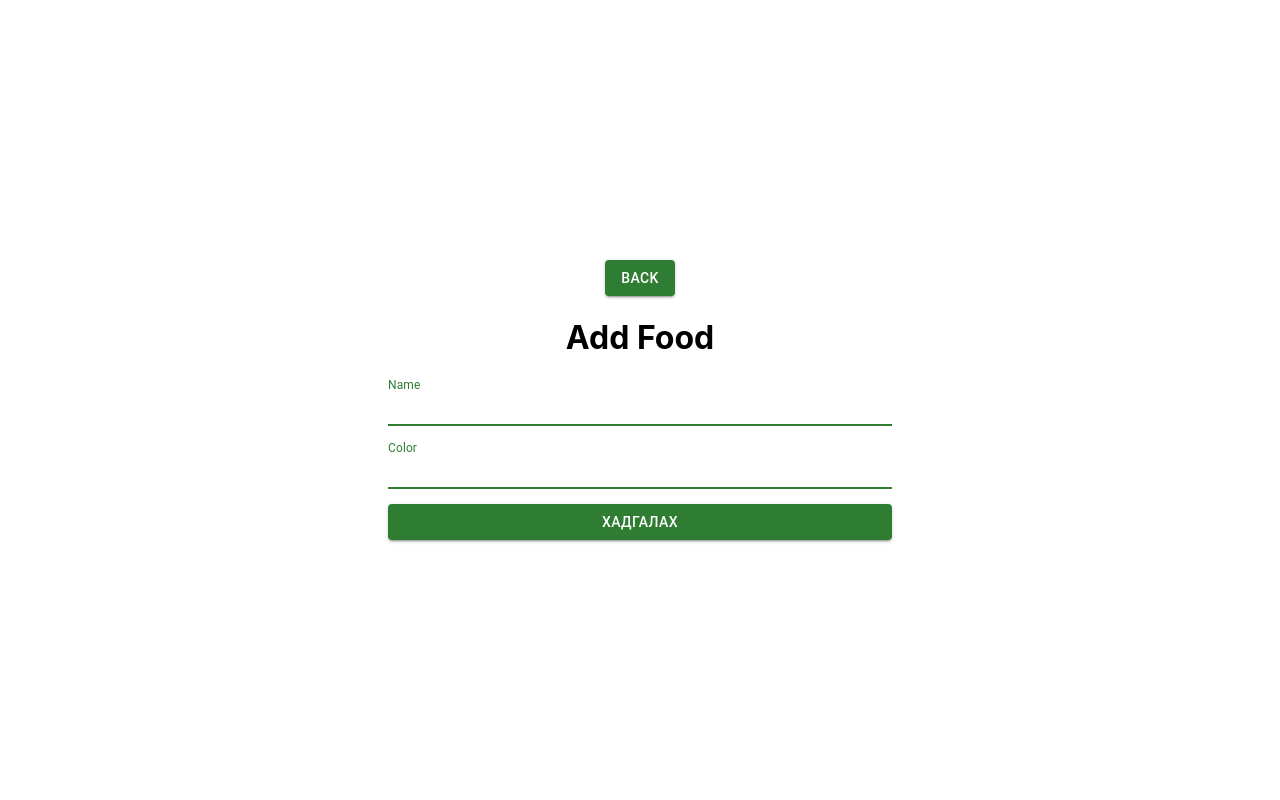
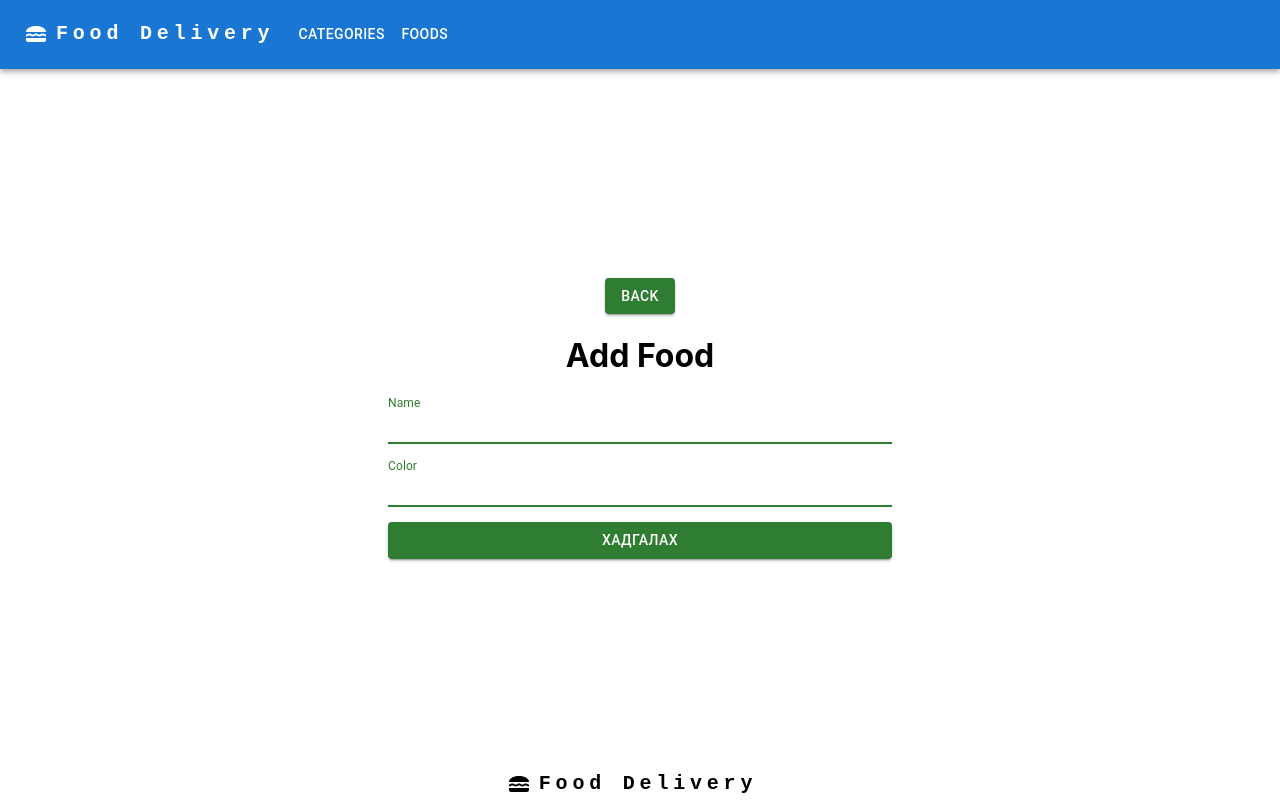
Before and after one commit to MunkhtamirG/next-food-delivery-admin, a Next.js app in the folder front-end/: page /category/add in a window 1280 px wide. Built offline with nearby package versions, Linux system fonts and the light colour scheme.

Commit message:
ADD navbar footer

```diff
--- /dev/null
+++ b/front-end/components/Footer.tsx
@@ -0,0 +1,36 @@
+import React from "react";
+import LunchDiningIcon from "@mui/icons-material/LunchDining";
+import Typography from "@mui/material/Typography";
+
+export default function footer() {
+  return (
+    <div
+      style={{
+        width: "100vw",
+        display: "flex",
+        justifyContent: "center",
+        color: "black",
+        alignItems: "center",
+      }}
+    >
+      <LunchDiningIcon sx={{ display: { xs: "none", md: "flex" }, mr: 1 }} />
+      <Typography
+        variant="h6"
+        noWrap
+        component="a"
+        href="/"
+        sx={{
+          mr: 2,
+          display: { xs: "none", md: "flex" },
+          fontFamily: "monospace",
+          fontWeight: 700,
+          letterSpacing: ".3rem",
+          color: "inherit",
+          textDecoration: "none",
+        }}
+      >
+        Food Delivery
+      </Typography>
+    </div>
+  );
+}
--- /dev/null
+++ b/front-end/components/Layout.jsx
@@ -0,0 +1,21 @@
+import React from "react";
+import Footer from "./Footer";
+import Navbar from "./Navbar";
+
+export default function Layout({ children }) {
+  return (
+    <div
+      style={{
+        height: "100vh",
+        display: "flex",
+        flexDirection: "column",
+        justifyContent: "space-between",
+        alignItems: "center",
+      }}
+    >
+      <Navbar />
+      {children}
+      <Footer />
+    </div>
+  );
+}
--- /dev/null
+++ b/front-end/components/Navbar.jsx
@@ -0,0 +1,62 @@
+import * as React from "react";
+import AppBar from "@mui/material/AppBar";
+import Box from "@mui/material/Box";
+import Toolbar from "@mui/material/Toolbar";
+import Typography from "@mui/material/Typography";
+import Container from "@mui/material/Container";
+import Button from "@mui/material/Button";
+import LunchDiningIcon from "@mui/icons-material/LunchDining";
+import { useRouter } from "next/router";
+
+const pages = ["Categories", "Foods"];
+
+const Navbar = () => {
+  const router = useRouter();
+  return (
+    <AppBar position="static">
+      <Container maxWidth="xl">
+        <Toolbar disableGutters>
+          <LunchDiningIcon
+            sx={{ display: { xs: "none", md: "flex" }, mr: 1 }}
+          />
+          <Typography
+            variant="h6"
+            noWrap
+            component="a"
+            href="/"
+            sx={{
+              mr: 2,
+              display: { xs: "none", md: "flex" },
+              fontFamily: "monospace",
+              fontWeight: 700,
+              letterSpacing: ".3rem",
+              color: "inherit",
+              textDecoration: "none",
+            }}
+          >
+            Food Delivery
+          </Typography>
+
+          <Box sx={{ flexGrow: 1, display: { xs: "none", md: "flex" } }}>
+            {pages.map((page) => (
+              <Button
+                key={page}
+                onClick={() => {
+                  if (page == "Categories") {
+                    router.push("/category");
+                  } else {
+                    router.push("/food");
+                  }
+                }}
+                sx={{ my: 2, color: "white", display: "block" }}
+              >
+                {page}
+              </Button>
+            ))}
+          </Box>
+        </Toolbar>
+      </Container>
+    </AppBar>
+  );
+};
+export default Navbar;
--- a/front-end/components/categoryTable.tsx
+++ b/front-end/components/categoryTable.tsx
@@ -13,7 +13,7 @@ import DeleteIcon from "@mui/icons-material/Delete";
 import { useRouter } from "next/router";
 import AddCircleIcon from "@mui/icons-material/AddCircle";
 
-export default function BasicTable({ categories }: any) {
+export default function CategoryTable({ categories }: any) {
   const [render, setRender] = React.useState(true);
   const router = useRouter();
 
--- a/front-end/components/foodTable.tsx
+++ b/front-end/components/foodTable.tsx
@@ -5,7 +5,6 @@ import TableCell from "@mui/material/TableCell";
 import TableContainer from "@mui/material/TableContainer";
 import TableHead from "@mui/material/TableHead";
 import TableRow from "@mui/material/TableRow";
-import Paper from "@mui/material/Paper";
 import axios from "axios";
 import Button from "@mui/material/Button";
 import EditIcon from "@mui/icons-material/Edit";
@@ -17,7 +16,7 @@ const header: {} = {
   color: "white",
 };
 
-export default function BasicTable({ foods, categories }: any) {
+export default function FoodTable({ foods, categories }: any) {
   const [render, setRender] = React.useState(true);
   const router = useRouter();
   return (
--- /dev/null
+++ b/front-end/pages/_app.jsx
@@ -0,0 +1,12 @@
+import "../styles/globals.css";
+import Layout from "../components/Layout";
+
+function MyApp({ Component, pageProps }) {
+  return (
+    <Layout>
+      <Component {...pageProps} />
+    </Layout>
+  );
+}
+
+export default MyApp;
--- a/front-end/pages/_app.tsx
+++ /dev/null
@@ -1,8 +0,0 @@
-import '../styles/globals.css'
-import type { AppProps } from 'next/app'
-
-function MyApp({ Component, pageProps }: AppProps) {
-  return <Component {...pageProps} />
-}
-
-export default MyApp
--- a/front-end/tsconfig.json
+++ b/front-end/tsconfig.json
@@ -20,7 +20,10 @@
     "**/*.ts",
     "**/*.tsx",
     "pages/category/edit/[id].jsx",
-    "pages/food/add.jsx"
+    "pages/food/add.jsx",
+    "pages/_app.jsx",
+    "components/Layout.jsx",
+    "components/Navbar.jsx"
   ],
   "exclude": ["node_modules"]
 }
```
Also changed, not shown: front-end/pages/category.tsx (+2 -5 lines), front-end/pages/food.tsx (+2 -5 lines).
